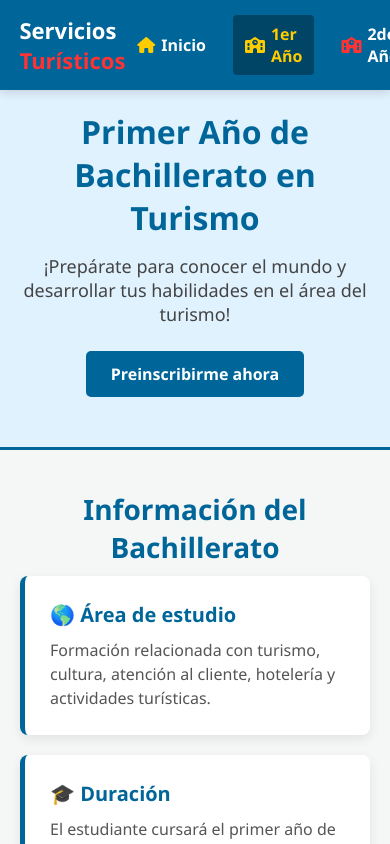
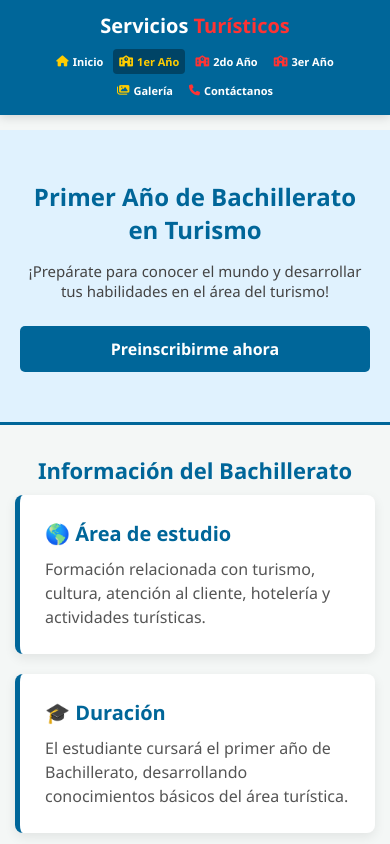
Before and after one commit to MartinezKevindev/avancepr, a plain HTML site: page primer-año.html in a window 390 px wide. Shown: the top 844 px of the page. Drawn offline with Linux system fonts and the light colour scheme.

Commit message:
Refactor CSS styles and add responsive design

```diff
--- a/css/estilos.css
+++ b/css/estilos.css
@@ -1,3 +1,6 @@
+/* ==========================================
+   RESET Y ESTILOS BASE
+   ========================================== */
 * {
     margin: 0;
     padding: 0;
@@ -12,9 +15,17 @@ html {
 body {
     background-color: #f4f7f6;
     color: #333;
-    padding-top: 60px;
+    padding-top: 70px;
 }
 
+img {
+    max-width: 100%;
+    height: auto;
+}
+
+/* ==========================================
+   HEADER Y NAVEGACIÓN
+   ========================================== */
 header {
     background-color: #006699;
     color: white;
@@ -29,45 +40,7 @@ header {
     z-index: 1000;
     box-shadow: 0 2px 10px rgba(0, 0, 0, 0.15);
 }
-.requisitos {
-    background-color: #ffffff;
-    border-radius: 8px;
-    box-shadow: 0 4px 12px rgba(0, 0, 0, 0.08);
-    margin: 30px auto;
-}
 
-.requisitos ul {
-    list-style: none;
-    max-width: 650px;
-    margin: 0 auto;
-    display: flex;
-    flex-direction: column;
-    gap: 12px;
-}
-
-.requisitos li {
-    background-color: #e0f2fe;
-    color: #333;
-    padding: 15px 20px;
-    border-radius: 6px;
-    font-size: 16px;
-    font-weight: 600;
-    display: flex;
-    align-items: center;
-    gap: 12px;
-    border-left: 4px solid #006699;
-    transition: transform 0.2s ease, background-color 0.2s ease;
-}
-
-.requisitos li:hover {
-    transform: translateX(5px);
-    background-color: #d0e8fc;
-}
-
-.requisitos li i {
-    color: #006699;
-    font-size: 20px;
-}
 .logo h1 {
     font-size: 22px;
     font-weight: bold;
@@ -80,7 +53,7 @@ header {
 
 nav {
     display: flex;
-    gap: 15px;
+    gap: 10px;
 }
 
 nav a {
@@ -93,6 +66,7 @@ nav a {
     display: flex;
     align-items: center;
     gap: 6px;
+    font-size: 15px;
 }
 
 nav a:hover,
@@ -101,27 +75,19 @@ nav a.active {
     color: #ffcc00;
 }
 
-nav a .fa-house {
-    color: #ffcc00;
-}
-
-nav a .fa-school {
-    color: #ff3333;
-}
-
-nav a .fa-images {
-    color: #ffcc00;
-}
-
-nav a .fa-phone {
-    color: #ff3333;
-}
+nav a .fa-house { color: #ffcc00; }
+nav a .fa-school { color: #ff3333; }
+nav a .fa-images { color: #ffcc00; }
+nav a .fa-phone { color: #ff3333; }
 
 nav a:hover i,
 nav a.active i {
     color: #ffcc00;
 }
 
+/* ==========================================
+   SECCIONES Y CONTENIDOS
+   ========================================== */
 .inicio {
     text-align: center;
     padding: 50px 20px;
@@ -178,7 +144,10 @@ nav a.active i {
     font-size: 16px;
 }
 
-.tarjetas {
+/* ==========================================
+   TARJETAS Y CUADRÍCULAS
+   ========================================== */
+.tarjetas, .materias {
     display: grid;
     grid-template-columns: repeat(auto-fit, minmax(280px, 1fr));
     gap: 20px;
@@ -201,11 +170,9 @@ nav a.active i {
     gap: 8px;
 }
 
-.tarjeta h3 i {
-    color: #ff3333;
-}
+.tarjeta h3 i { color: #ff3333; }
 
-.tarjeta p {
+.tarjeta p, .lista-tarjeta {
     color: #555;
     line-height: 1.5;
 }
@@ -213,15 +180,8 @@ nav a.active i {
 .lista-tarjeta {
     list-style: none;
     margin-top: 10px;
-    color: #555;
+    font-size: 14px;
     line-height: 1.6;
-    font-size: 14px;
-}
-
-.materias {
-    display: grid;
-    grid-template-columns: repeat(auto-fit, minmax(280px, 1fr));
-    gap: 20px;
 }
 
 .materias div {
@@ -264,6 +224,52 @@ nav a.active i {
     line-height: 1.5;
 }
 
+/* ==========================================
+   REQUISITOS DE PREINSCRIPCIÓN
+   ========================================== */
+.requisitos {
+    background-color: #ffffff;
+    border-radius: 8px;
+    box-shadow: 0 4px 12px rgba(0, 0, 0, 0.08);
+    margin: 30px auto;
+}
+
+.requisitos ul {
+    list-style: none;
+    max-width: 650px;
+    margin: 0 auto;
+    display: flex;
+    flex-direction: column;
+    gap: 12px;
+}
+
+.requisitos li {
+    background-color: #e0f2fe;
+    color: #333;
+    padding: 15px 20px;
+    border-radius: 6px;
+    font-size: 16px;
+    font-weight: 600;
+    display: flex;
+    align-items: center;
+    gap: 12px;
+    border-left: 4px solid #006699;
+    transition: transform 0.2s ease, background-color 0.2s ease;
+}
+
+.requisitos li:hover {
+    transform: translateX(5px);
+    background-color: #d0e8fc;
+}
+
+.requisitos li i {
+    color: #006699;
+    font-size: 20px;
+}
+
+/* ==========================================
+   FORMULARIO Y FOOTER
+   ========================================== */
 .formulario {
     background-color: white;
     max-width: 700px;
@@ -353,3 +359,111 @@ footer p {
     color: #ccc;
     margin-bottom: 5px;
 }
+
+/* ==========================================
+   REGISTRO RESPONSIVO (MEDIA QUERIES)
+   ========================================== */
+
+/* Tablets (Máximo 992px) */
+@media (max-width: 992px) {
+    header {
+        padding: 12px 3%;
+    }
+
+    nav {
+        gap: 6px;
+    }
+
+    nav a {
+        padding: 6px 10px;
+        font-size: 14px;
+    }
+
+    .seccion {
+        padding: 30px 15px;
+    }
+}
+
+/* Celulares / Móviles (Máximo 768px) */
+@media (max-width: 768px) {
+    body {
+        padding-top: 110px; /* Ajuste para evitar solapamiento del header fijo */
+    }
+
+    header {
+        flex-direction: column;
+        gap: 10px;
+        padding: 12px 15px;
+    }
+
+    .logo h1 {
+        font-size: 20px;
+        text-align: center;
+    }
+
+    nav {
+        flex-wrap: wrap;
+        justify-content: center;
+        gap: 4px;
+        width: 100%;
+    }
+
+    nav a {
+        padding: 6px 8px;
+        font-size: 12px;
+    }
+
+    .contenido h1 {
+        font-size: 24px;
+    }
+
+    .contenido p {
+        font-size: 15px;
+    }
+
+    .seccion h2 {
+        font-size: 22px;
+    }
+
+    .tarjetas, .materias {
+        grid-template-columns: 1fr; /* Pasa a una sola columna */
+    }
+
+    .requisitos li {
+        font-size: 14px;
+        padding: 12px 15px;
+    }
+
+    .formulario {
+        padding: 20px;
+        margin: 20px 10px;
+    }
+
+    .formulario input,
+    .formulario textarea {
+        padding: 10px;
+        font-size: 14px;
+    }
+}
+
+/* Pantallas Pequeñas (Máximo 480px) */
+@media (max-width: 480px) {
+    body {
+        padding-top: 130px;
+    }
+
+    nav a {
+        font-size: 11px;
+        padding: 5px 6px;
+        gap: 4px;
+    }
+
+    .boton {
+        width: 100%;
+        text-align: center;
+    }
+
+    .requisitos li i {
+        font-size: 16px;
+    }
+}
```
